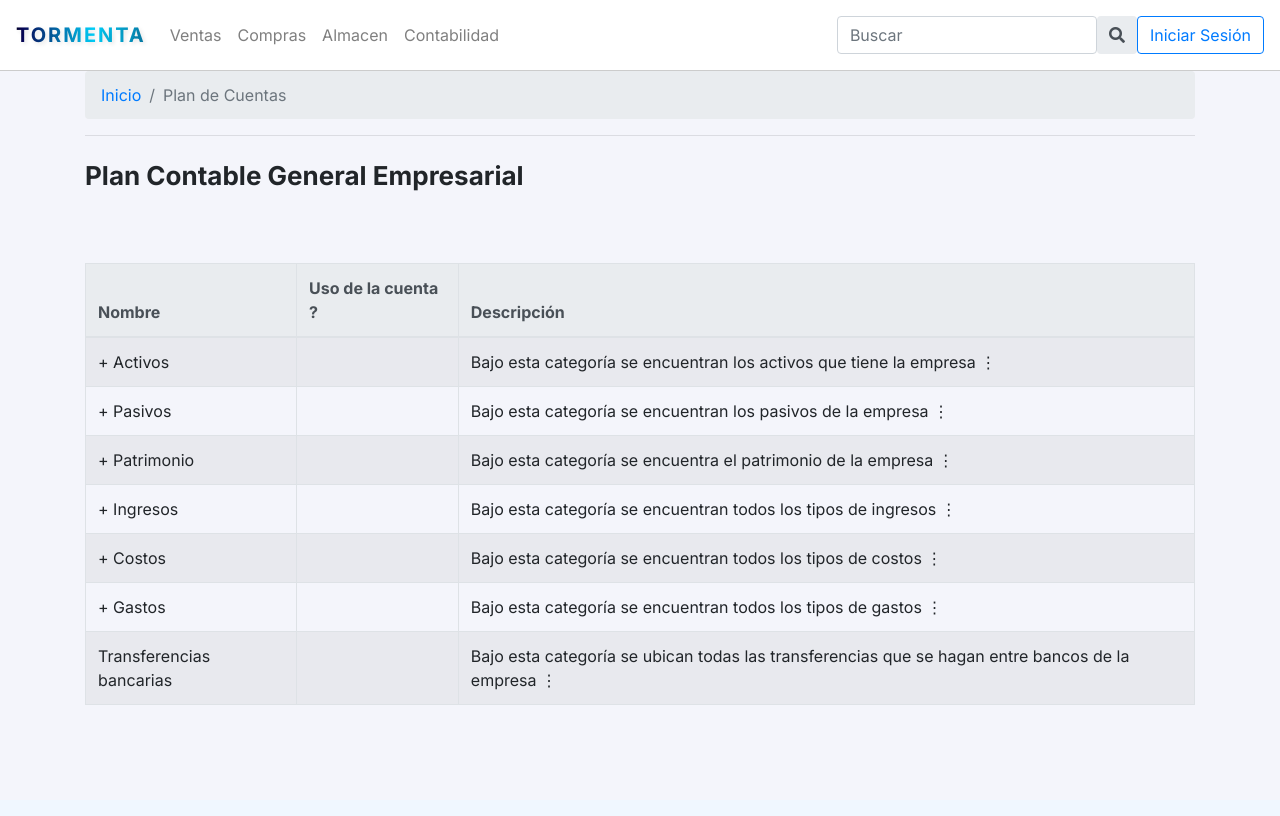
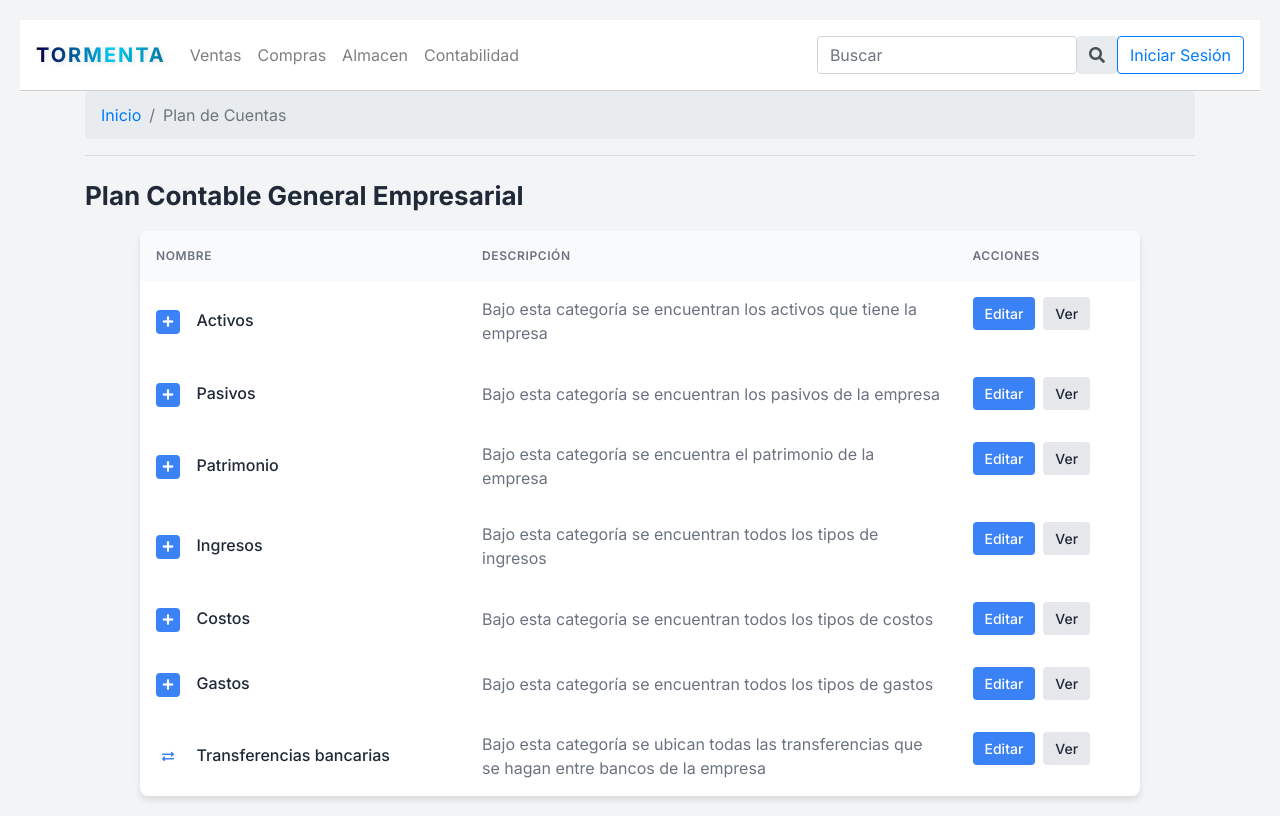
Before and after one commit to ryushade/CONTABILIDAD_PROYECTO, a Flask app: page /contable/cuentas in a window 1280 px wide. Before the commit the page ends 705 px from the top, so only its background shows below. Run offline with Flask 3, Linux system fonts and the light colour scheme; some libraries are stand-ins or nearby versions.

Commit message:
ya hay tabla, reciclen

```diff
--- a/app/templates/contable/cuentas/cuentas.html
+++ b/app/templates/contable/cuentas/cuentas.html
@@ -4,6 +4,142 @@
 
 {% block content %}
 
+<style>
+    :root {
+        --primary-color: #3b82f6;
+        --secondary-color: #1e40af;
+        --background-color: #f3f4f6;
+        --text-color: #1f2937;
+        --border-color: #e5e7eb;
+        --hover-color: #eff6ff;
+    }
+
+    body {
+        font-family: 'Inter', -apple-system, BlinkMacSystemFont, 'Segoe UI', 'Roboto', 'Oxygen', 'Ubuntu', 'Cantarell', 'Fira Sans', 'Droid Sans', 'Helvetica Neue', sans-serif;
+        line-height: 1.5;
+        color: var(--text-color);
+        background-color: var(--background-color);
+        margin: 0;
+        padding: 20px;
+    }
+
+    .table-container {
+        max-width: 1000px;
+        margin: 0 auto;
+        background-color: white;
+        border-radius: 8px;
+        box-shadow: 0 4px 6px rgba(0, 0, 0, 0.1);
+        overflow: hidden;
+    }
+
+    table {
+        width: 100%;
+        border-collapse: separate;
+        border-spacing: 0;
+    }
+
+    th,
+    td {
+        padding: 16px;
+        text-align: left;
+    }
+
+    th {
+        background-color: #f9fafb;
+        font-weight: 600;
+        text-transform: uppercase;
+        font-size: 0.75rem;
+        letter-spacing: 0.05em;
+        color: #6b7280;
+    }
+
+    tr:not(:last-child) {
+        border-bottom: 1px solid var(--border-color);
+    }
+
+    tr:hover {
+        background-color: var(--hover-color);
+    }
+
+    .icon {
+        display: inline-flex;
+        align-items: center;
+        justify-content: center;
+        width: 24px;
+        height: 24px;
+        background-color: var(--primary-color);
+        color: white;
+        border-radius: 4px;
+        margin-right: 12px;
+        font-size: 0.75rem;
+    }
+
+    .icon-secondary {
+        background-color: transparent;
+        color: var(--primary-color);
+    }
+
+    .account-name {
+        font-weight: 500;
+        color: var(--text-color);
+    }
+
+    .description {
+        color: #6b7280;
+        max-width: 400px;
+    }
+
+    .actions {
+        display: flex;
+        gap: 8px;
+    }
+
+    .action-button {
+        padding: 6px 12px;
+        border-radius: 4px;
+        font-size: 0.875rem;
+        font-weight: 500;
+        cursor: pointer;
+        transition: background-color 0.2s;
+    }
+
+    .action-button.primary {
+        background-color: var(--primary-color);
+        color: white;
+    }
+
+    .action-button.secondary {
+        background-color: #e5e7eb;
+        color: var(--text-color);
+    }
+
+    .action-button:hover {
+        opacity: 0.9;
+    }
+
+    .help-icon {
+        color: #9ca3af;
+        font-size: 0.875rem;
+        margin-left: 4px;
+    }
+
+    .options-icon {
+        color: #9ca3af;
+        cursor: pointer;
+    }
+
+    @media (max-width: 768px) {
+
+        th,
+        td {
+            padding: 12px;
+        }
+
+        .description {
+            max-width: 200px;
+        }
+    }
+</style>
 <!-- Breadcrumb (Migas de Pan) -->
 <div class="pcge">
     <nav aria-label="breadcrumb" class="mb-2">
@@ -16,57 +152,94 @@
     <hr class="mb-4" />
     <h1 class="font-weight-bold display-8 text-left" style="font-size: 26px;">Plan Contable General Empresarial</h1>
 
-    <!-- Lista de Productos -->
-    <div class="d-flex justify-content-start align-items-center mt-5 mb-4">
-        <!-- Escáner de Código de Barras -->
-        <div id="barcode-scanner" class="barcode-scanner"></div>
-    </div>
-
-    <!-- Tabla de Contabilidad -->
-    <div class="table-responsive">
-        <table class="table table-striped table-bordered">
-            <thead class="thead-light">
+    <!-- Contenedor de la Tabla de Contabilidad -->
+    <div class="table-container" style="margin-top: 20px; margin-left: ;">
+        <table>
+            <thead>
                 <tr>
                     <th>Nombre</th>
-                    <th>Uso de la cuenta <span class="info-icon">?</span></th>
                     <th>Descripción</th>
+                    <th>Acciones</th>
                 </tr>
             </thead>
             <tbody>
                 <tr>
-                    <td><span class="expand-icon">+</span> Activos</td>
-                    <td></td>
-                    <td class="description">Bajo esta categoría se encuentran los activos que tiene la empresa <span class="options-icon">⋮</span></td>
+                    <td>
+                        <span class="icon"><i class="fas fa-plus"></i></span>
+                        <span class="account-name">Activos</span>
+                    </td>
+                    <td class="description">Bajo esta categoría se encuentran los activos que tiene la empresa</td>
+                    <td class="actions">
+                        <span class="action-button primary">Editar</span>
+                        <span class="action-button secondary">Ver</span>
+                    </td>
                 </tr>
                 <tr>
-                    <td><span class="expand-icon">+</span> Pasivos</td>
-                    <td></td>
-                    <td class="description">Bajo esta categoría se encuentran los pasivos de la empresa <span class="options-icon">⋮</span></td>
+                    <td>
+                        <span class="icon"><i class="fas fa-plus"></i></span>
+                        <span class="account-name">Pasivos</span>
+                    </td>
+                    <td class="description">Bajo esta categoría se encuentran los pasivos de la empresa</td>
+                    <td class="actions">
+                        <span class="action-button primary">Editar</span>
+                        <span class="action-button secondary">Ver</span>
+                    </td>
                 </tr>
                 <tr>
-                    <td><span class="expand-icon">+</span> Patrimonio</td>
-                    <td></td>
-                    <td class="description">Bajo esta categoría se encuentra el patrimonio de la empresa <span class="options-icon">⋮</span></td>
+                    <td>
+                        <span class="icon"><i class="fas fa-plus"></i></span>
+                        <span class="account-name">Patrimonio</span>
+                    </td>
+                    <td class="description">Bajo esta categoría se encuentra el patrimonio de la empresa</td>
+                    <td class="actions">
+                        <span class="action-button primary">Editar</span>
+                        <span class="action-button secondary">Ver</span>
+                    </td>
                 </tr>
                 <tr>
-                    <td><span class="expand-icon">+</span> Ingresos</td>
-                    <td></td>
-                    <td class="description">Bajo esta categoría se encuentran todos los tipos de ingresos <span class="options-icon">⋮</span></td>
+                    <td>
+                        <span class="icon"><i class="fas fa-plus"></i></span>
+                        <span class="account-name">Ingresos</span>
+                    </td>
+                    <td class="description">Bajo esta categoría se encuentran todos los tipos de ingresos</td>
+                    <td class="actions">
+                        <span class="action-button primary">Editar</span>
+                        <span class="action-button secondary">Ver</span>
+                    </td>
                 </tr>
                 <tr>
-                    <td><span class="expand-icon">+</span> Costos</td>
-                    <td></td>
-                    <td class="description">Bajo esta categoría se encuentran todos los tipos de costos <span class="options-icon">⋮</span></td>
+                    <td>
+                        <span class="icon"><i class="fas fa-plus"></i></span>
+                        <span class="account-name">Costos</span>
+                    </td>
+                    <td class="description">Bajo esta categoría se encuentran todos los tipos de costos</td>
+                    <td class="actions">
+                        <span class="action-button primary">Editar</span>
+                        <span class="action-button secondary">Ver</span>
+                    </td>
                 </tr>
                 <tr>
-                    <td><span class="expand-icon">+</span> Gastos</td>
-                    <td></td>
-                    <td class="description">Bajo esta categoría se encuentran todos los tipos de gastos <span class="options-icon">⋮</span></td>
+                    <td>
+                        <span class="icon"><i class="fas fa-plus"></i></span>
+                        <span class="account-name">Gastos</span>
+                    </td>
+                    <td class="description">Bajo esta categoría se encuentran todos los tipos de gastos</td>
+                    <td class="actions">
+                        <span class="action-button primary">Editar</span>
+                        <span class="action-button secondary">Ver</span>
+                    </td>
                 </tr>
                 <tr>
-                    <td>Transferencias bancarias</td>
-                    <td></td>
-                    <td class="description">Bajo esta categoría se ubican todas las transferencias que se hagan entre bancos de la empresa <span class="options-icon">⋮</span></td>
+                    <td>
+                        <span class="icon icon-secondary"><i class="fas fa-exchange-alt"></i></span>
+                        <span class="account-name">Transferencias bancarias</span>
+                    </td>
+                    <td class="description">Bajo esta categoría se ubican todas las transferencias que se hagan entre
+                        bancos de la empresa</td>
+                    <td class="actions">
+                        <span class="action-button primary">Editar</span>
+                        <span class="action-button secondary">Ver</span>
+                    </td>
                 </tr>
             </tbody>
         </table>
@@ -74,52 +247,3 @@
 </div>
 
 {% endblock %}
-
-<!-- Estilos para la tabla y responsividad -->
-<style>
-    body {
-        font-family: Arial, sans-serif;
-        line-height: 1.6;
-        color: #333;
-        background-color: #f5f5f5;
-    }
-
-    .table {
-        box-shadow: 0 1px 3px rgba(0, 0, 0, 0.1);
-        background-color: white;
-    }
-
-    .table th,
-    .table td {
-        padding: 12px 15px;
-        text-align: left;
-        border-bottom: 1px solid #e0e0e0;
-    }
-
-    .table thead th {
-        background-color: #f8f8f8;
-        font-weight: bold;
-        color: #333;
-    }
-
-    .expand-icon {
-        cursor: pointer;
-        color: #0066cc;
-        margin-right: 5px;
-    }
-
-    .info-icon {
-        color: #0066cc;
-        cursor: help;
-    }
-
-    .description {
-        max-width: 400px;
-    }
-
-    .options-icon {
-        float: right;
-        color: #999;
-        cursor: pointer;
-    }
-</style>
--- a/app/templates/transaccional/productos/productos.html
+++ b/app/templates/transaccional/productos/productos.html
@@ -2,7 +2,7 @@
 {% block title %}Tormenta{% endblock %}
 {% block content %}
     <header class="mb-4">
-        <h1 class="text-8xl font-bold tracking-wide text-gray-700 title-Inicio">MÓDULO PRODUCTOS</h1>
+        <h1 class="text-8xl font-bold tracking-wide text-gray-700 title-Inicio" style="margin-top: 15px;"   >MÓDULO PRODUCTOS</h1>
     </header>
     <!-- Tabs de Reporte -->
     <div class="mb-4">
```
